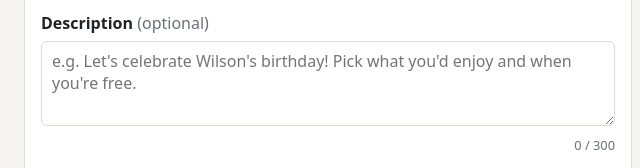
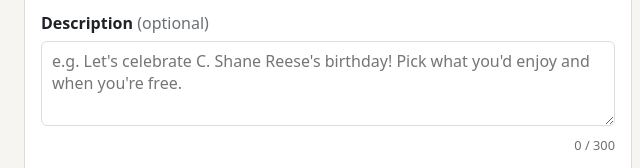
Before and after one commit to smort29/hangout-poll, a plain HTML site: page index.html in a window 1280 px wide. Shown: the part 217-385 px from the top of the page, 312-952 px from the left. Drawn offline with Linux system fonts and the light colour scheme.

Commit message:
Updating a name suggestion

```diff
--- a/index.html
+++ b/index.html
@@ -21,7 +21,7 @@
           <input id="poll-title" type="text" placeholder="e.g. Hangout this weekend" maxlength="80">
 
           <label for="poll-description" class="sub-label">Description <span class="optional">(optional)</span></label>
-          <textarea id="poll-description" rows="3" maxlength="300" placeholder="e.g. Let's celebrate Wilson's birthday! Pick what you'd enjoy and when you're free."></textarea>
+          <textarea id="poll-description" rows="3" maxlength="300" placeholder="e.g. Let's celebrate C. Shane Reese's birthday! Pick what you'd enjoy and when you're free."></textarea>
           <p class="hint char-count" id="description-count" aria-live="polite">0 / 300</p>
 
           <fieldset>
```
